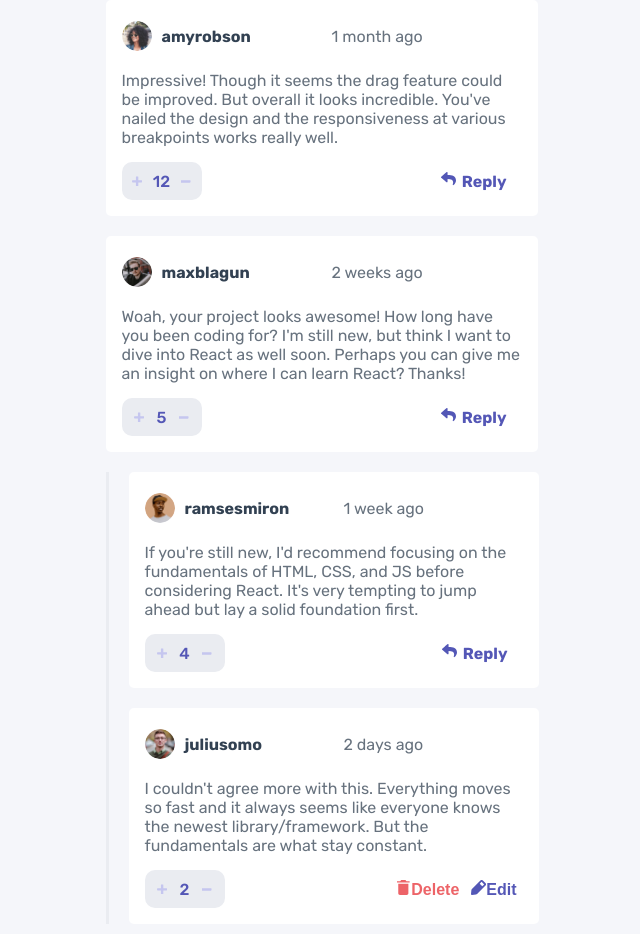
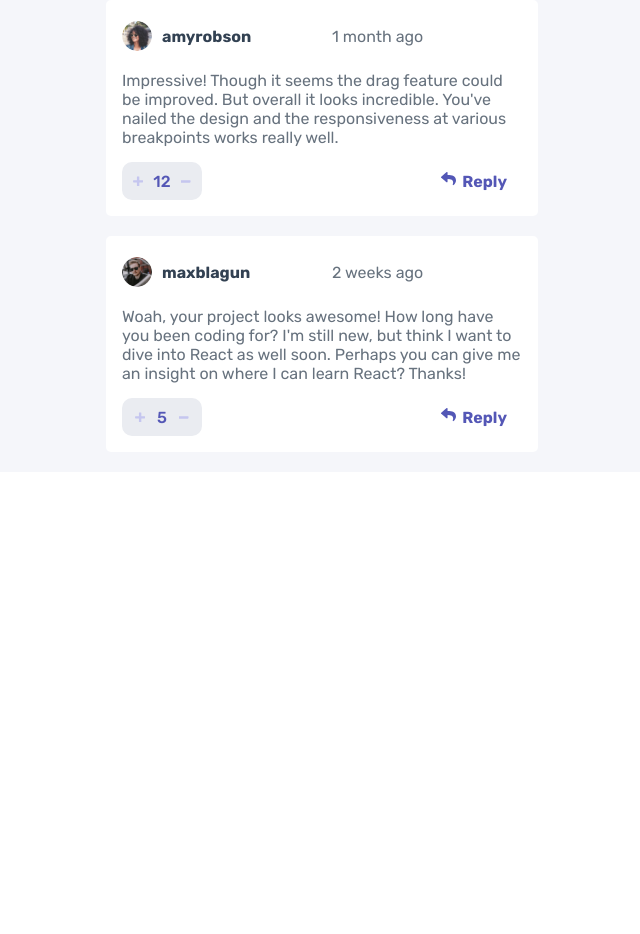
Before and after one commit to gomezjhon1022/interactive-comments-section-main, a React (Create React App) app: page / in a window 1280 px wide. Shown: the top 934 px of the page, without its empty margins (318-958 px from the left). After the commit the page ends 800 px from the top, so only its background shows below. Built offline with nearby package versions, Linux system fonts and the light colour scheme.

Commit message:
Fix: Handle cases where comments have no replies

```diff
--- a/src/data/data.json
+++ b/src/data/data.json
@@ -1,16 +1,10 @@
 {
-  "currentUser": {
-    "image": {
-      "png": "./images/avatars/image-juliusomo.png",
-      "webp": "./images/avatars/image-juliusomo.webp"
-    },
-    "username": "ramsesmiron"
-  },
   "comments": [
     {
-      "id": 1,
       "content": "Impressive! Though it seems the drag feature could be improved. But overall it looks incredible. You've nailed the design and the responsiveness at various breakpoints works really well.",
       "createdAt": "1 month ago",
+      "id": 1,
+      "replies": [],
       "score": 12,
       "user": {
         "image": {
@@ -18,13 +12,13 @@
           "webp": "./images/avatars/image-amyrobson.webp"
         },
         "username": "amyrobson"
-      },
-      "replies": []
+      }
     },
     {
-      "id": 2,
       "content": "Woah, your project looks awesome! How long have you been coding for? I'm still new, but think I want to dive into React as well soon. Perhaps you can give me an insight on where I can learn React? Thanks!",
       "createdAt": "2 weeks ago",
+      "id": 2,
+      "replies": [],
       "score": 5,
       "user": {
         "image": {
@@ -32,39 +26,14 @@
           "webp": "./images/avatars/image-maxblagun.webp"
         },
         "username": "maxblagun"
-      },
-      "replies": [
-        {
-          "id": 3,
-          "content": "If you're still new, I'd recommend focusing on the fundamentals of HTML, CSS, and JS before considering React. It's very tempting to jump ahead but lay a solid foundation first.",
-          "createdAt": "1 week ago",
-          "score": 4,
-          "replyingTo": "maxblagun",
-          "user": {
-            "image": {
-              "png": "./images/avatars/image-ramsesmiron.png",
-              "webp": "./images/avatars/image-ramsesmiron.webp"
-            },
-            "username": "ramsesmiron"
-          },
-          "replies": []
-        },
-        {
-          "id": 4,
-          "content": "I couldn't agree more with this. Everything moves so fast and it always seems like everyone knows the newest library/framework. But the fundamentals are what stay constant.",
-          "createdAt": "2 days ago",
-          "score": 2,
-          "replyingTo": "ramsesmiron",
-          "user": {
-            "image": {
-              "png": "./images/avatars/image-juliusomo.png",
-              "webp": "./images/avatars/image-juliusomo.webp"
-            },
-            "username": "juliusomo"
-          },
-          "replies": []
-        }
-      ]
+      }
     }
-  ]
+  ],
+  "currentUser": {
+    "image": {
+      "png": "./images/avatars/image-juliusomo.png",
+      "webp": "./images/avatars/image-juliusomo.webp"
+    },
+    "username": "ramsesmiron"
+  }
 }
--- a/src/hooks/useComments/index.js
+++ b/src/hooks/useComments/index.js
@@ -73,8 +73,12 @@ function useComments() {
             ...comment,
             replies: recursivelyUpdateComment(comment.replies, commentId)
           };
+        } else {
+          return {
+            ...comment,
+            replies: []
+          };
         }
-        return comment;
       });
   }
 
```
Also changed, not shown: src/App.js (+34 -0 lines).
